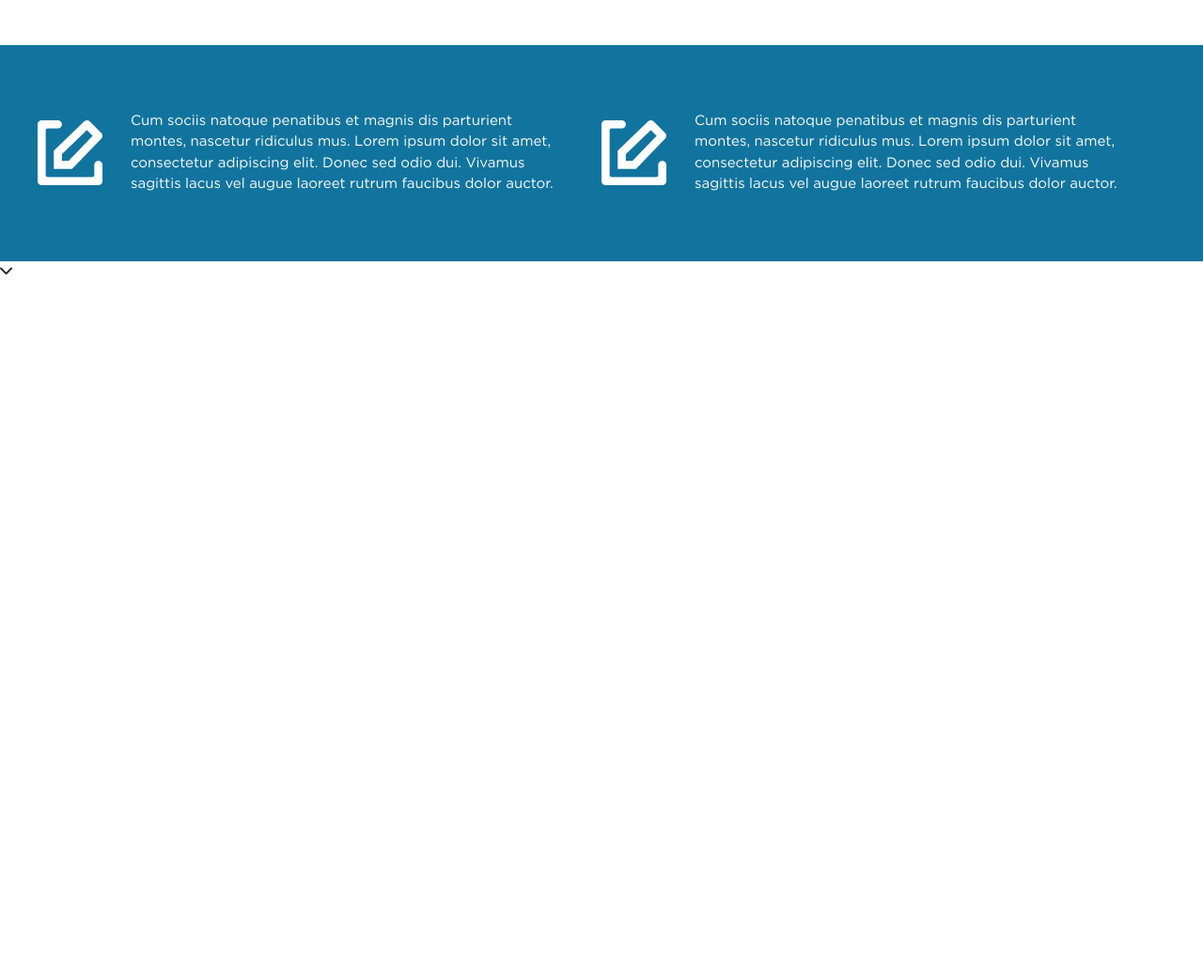
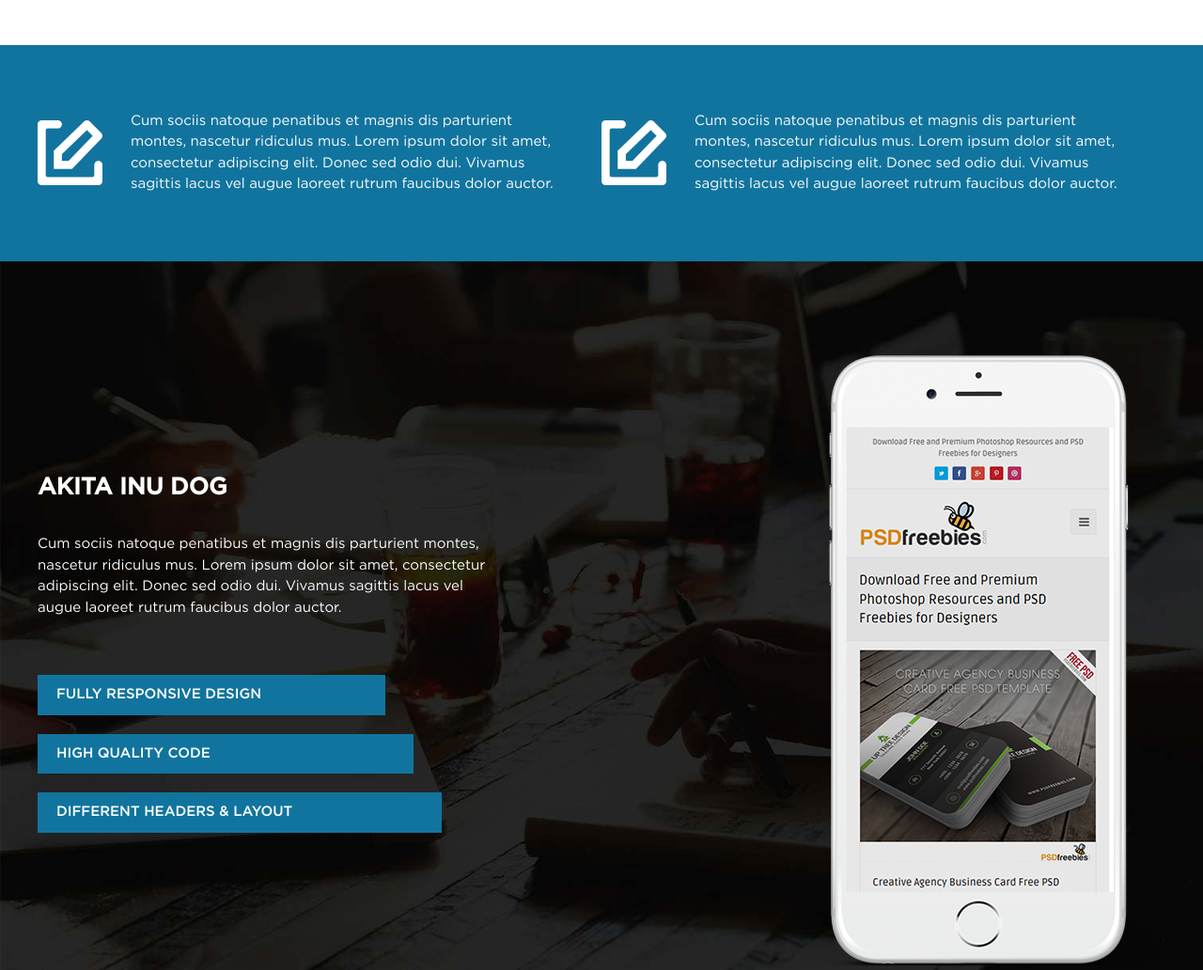
Before and after one commit to keva13/Portfolio-HTML-CSS-Coding, a plain HTML site: page index.html in a window 1280 px wide. Shown: the part 3265-4297 px from the top of the page at 94% size. Before the commit the page ends 3565 px from the top, so only its background shows below. Drawn offline with nearby package versions, Linux system fonts and the light colour scheme; files whose address does not match are found by name.

Commit message:
add section feature

```diff
--- a/css/style.css
+++ b/css/style.css
@@ -451,3 +451,51 @@ select {
         margin-bottom: 60px;
     }
 }
+
+.section-key_feature{
+    color: white;
+    background-image: url("../img/contact-background.png");
+    padding: 100px 20px ;
+}
+.section-key_feature .container{
+    display: flex;
+    align-items: center;
+}
+.section-key_feature .content{
+}
+.section-key_feature .content h3{
+    font-family: "GothamMedium";
+    font-size: 25px;
+    text-transform: uppercase;
+    margin-bottom: 30px;
+}
+.section-key_feature .content p{
+    font-family: GothamBook;
+    font-size: 15px;
+    margin-bottom: 60px;
+    width: 60%;
+}
+.section-key_feature .content .button{
+    width: 400px;
+    font-family: "GothamMedium";
+    font-size: 15px;
+    background-color: #11749e;
+    border: 0;
+    color: white;
+    padding: 10px 20px;
+    display: block;
+    margin-bottom: 20px;
+    text-transform: uppercase;
+    text-align: left;
+}
+.section-key_feature .content .button:first-of-type{
+    width: 370px;
+}
+.section-key_feature .content .button:last-of-type{
+    width: 430px;
+}
+@media screen and (max-width: 900px){
+    .section-key_feature .phone{
+        display: none;
+    }
+}
--- a/index.html
+++ b/index.html
@@ -176,6 +176,19 @@
 		</div>
 	</section>
 
+	<section class="section-key_feature">
+		<div class="container">
+			<div class="content">
+				<h3>Akita Inu Dog</h3>
+				<p>Cum sociis natoque penatibus et magnis dis parturient montes, nascetur ridiculus mus. Lorem ipsum dolor sit amet, consectetur adipiscing elit. Donec sed odio dui. Vivamus sagittis lacus vel augue laoreet rutrum faucibus dolor auctor.</p>
+				<button class="button">Fully Responsive Design</button>
+				<button class="button">High Quality Code</button>
+				<button class="button">Different Headers & Layout</button>
+			</div>
+			<img src="./img/feature-phone.png" alt="" class="phone">
+		</div>
+	</section>
+
 	<footer>
 		<i class="fa-solid fa-chevron-down"></i>
 	</footer>
```
Also changed, not shown: img/feature-background.png (added).
